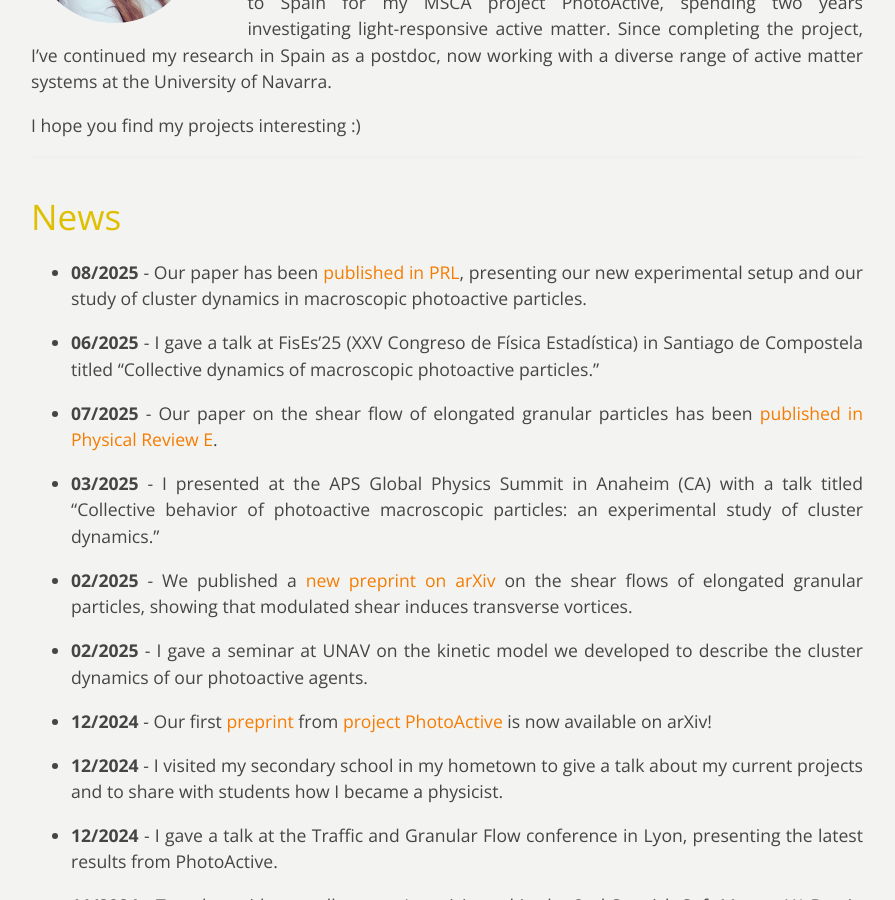
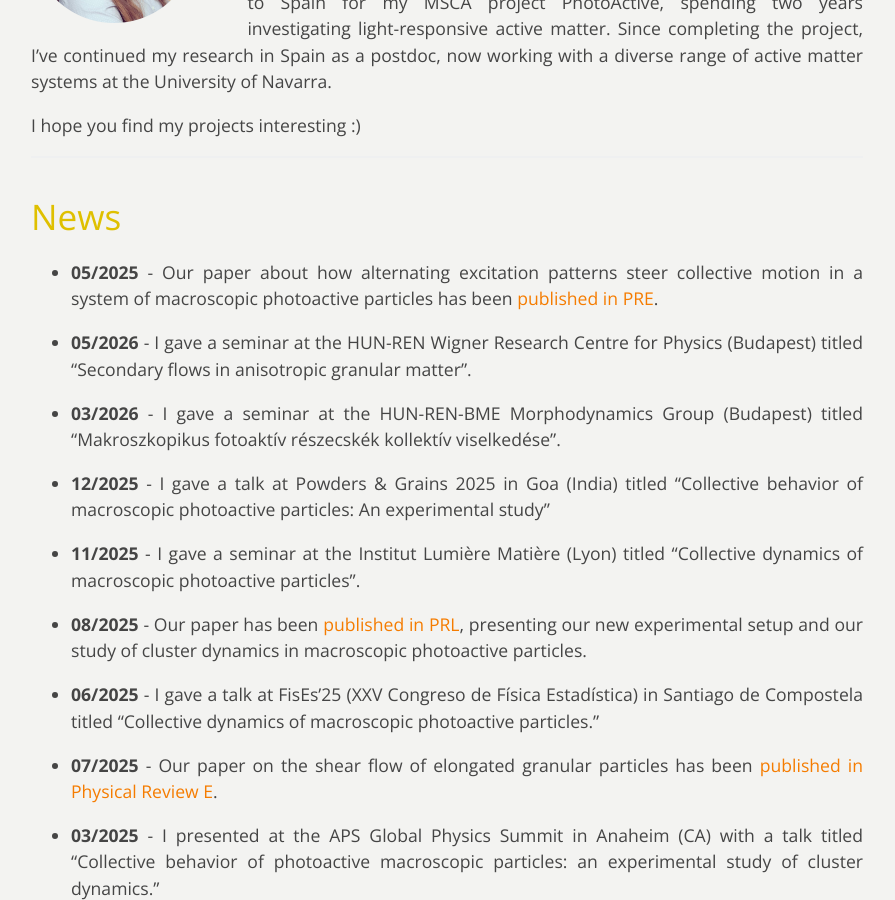
Before and after one commit to saralevay/saralevay.github.io, a Jekyll site: the page built from index.md, in a window 1280 px wide and 900 px high, scrolled down 628 px. Shown: the whole window, without its empty margins (193-1088 px from the left). Built offline with Jekyll 4.4.1, drawn with Linux system fonts in a browser that asks for light colours; a style sheet for code colours, icons or effects is not loaded.

Commit message:
Update index.md

```diff
--- a/index.md
+++ b/index.md
@@ -16,6 +16,16 @@ I hope you find my projects interesting :)
 ***
 
 # News
+
+* **05/2025** - Our paper about how alternating excitation patterns steer collective motion in a system of macroscopic photoactive particles has been <a href="https://journals.aps.org/pre/abstract/10.1103/q1s2-xw9x" target="_blank">published in PRE</a>.
+
+* **05/2026** - I gave a seminar at the HUN-REN Wigner Research Centre for Physics (Budapest) titled "Secondary flows in anisotropic granular matter".
+
+* **03/2026** - I gave a seminar at the HUN-REN-BME Morphodynamics Group (Budapest) titled "Makroszkopikus fotoaktív részecskék kollektív viselkedése".
+
+* **12/2025** - I gave a talk at Powders & Grains 2025 in Goa (India) titled “Collective behavior of macroscopic photoactive particles: An experimental study”
+
+* **11/2025** - I gave a seminar at the Institut Lumière Matière (Lyon) titled "Collective dynamics of macroscopic photoactive particles".
 
 * **08/2025** - Our paper has been <a href="https://journals.aps.org/prl/abstract/10.1103/t7st-flj2" target="_blank">published in PRL</a>, presenting our new experimental setup and our study of cluster dynamics in macroscopic photoactive particles.
 
```
